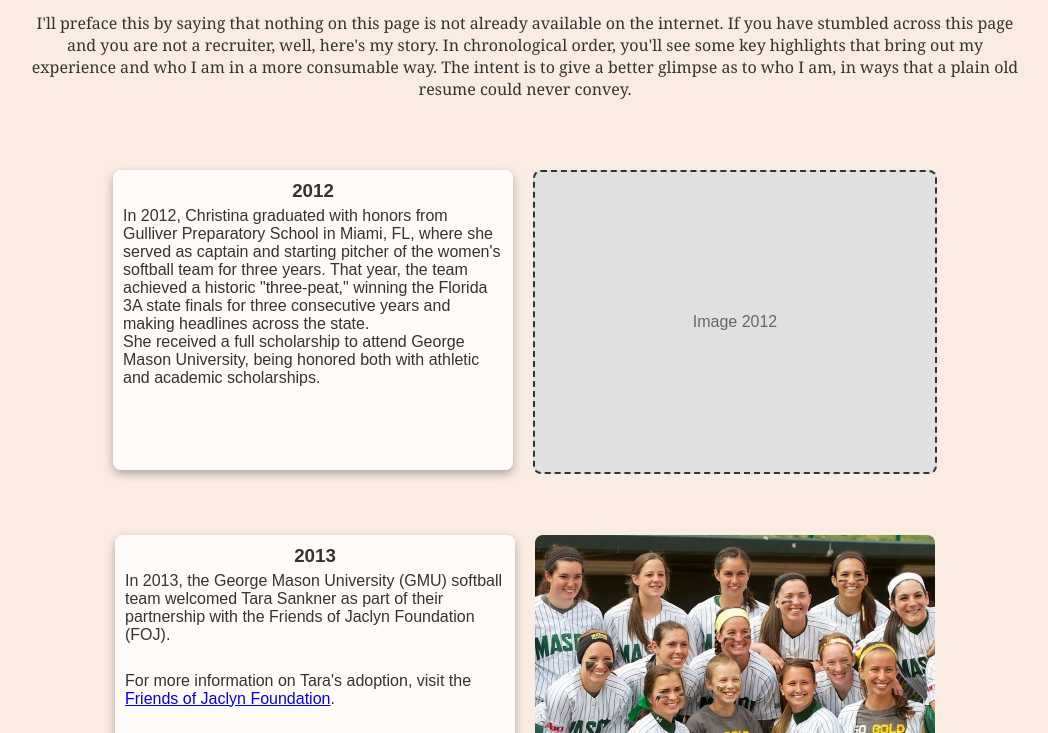
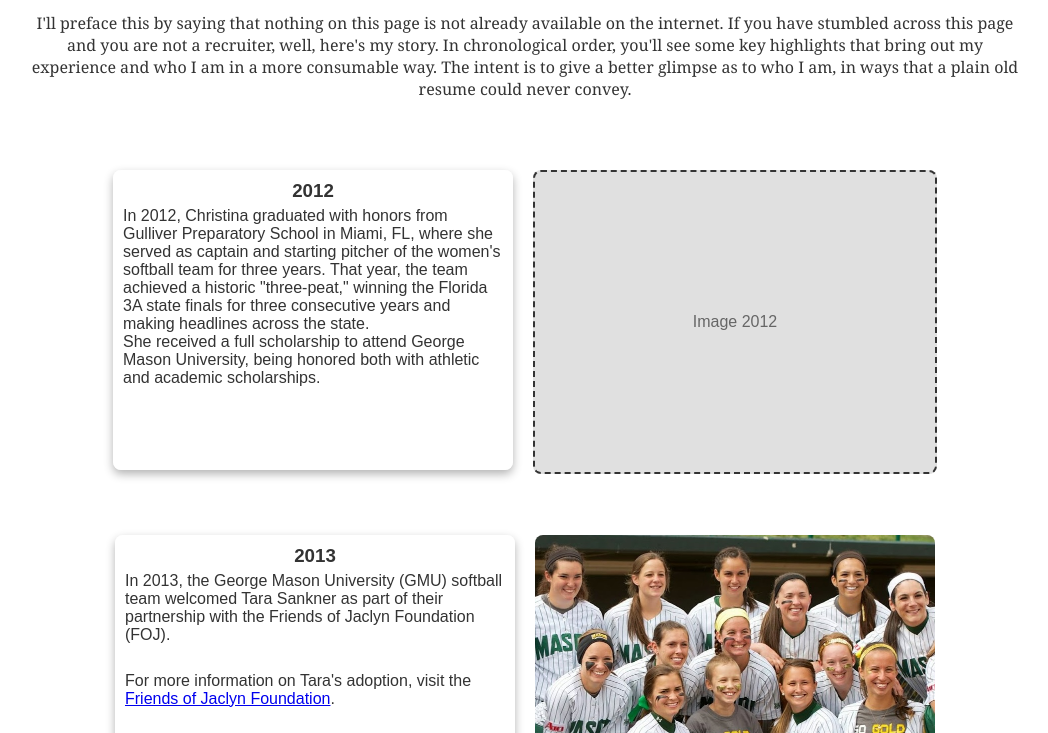
Before and after one commit to tinagabriele/tinagabriele.github.io, a plain HTML site: page resume.html in a window 1280 px wide. Shown: the part 107-840 px from the top of the page, without its empty margins (115-1163 px from the left). Drawn offline with Linux system fonts and the light colour scheme.

Commit message:
Update resume.html

```diff
--- a/resume.html
+++ b/resume.html
@@ -8,7 +8,7 @@
             font-family: Arial, sans-serif;
             margin: 0;
             padding: 0;
-            background-color: #FAECE2; /* White background */
+            background-color: #FFFFFF; /* White background */
             color: #333;
             display: flex; /* Use flexbox for body */
             flex-direction: column; /* Stack children vertically */
```
